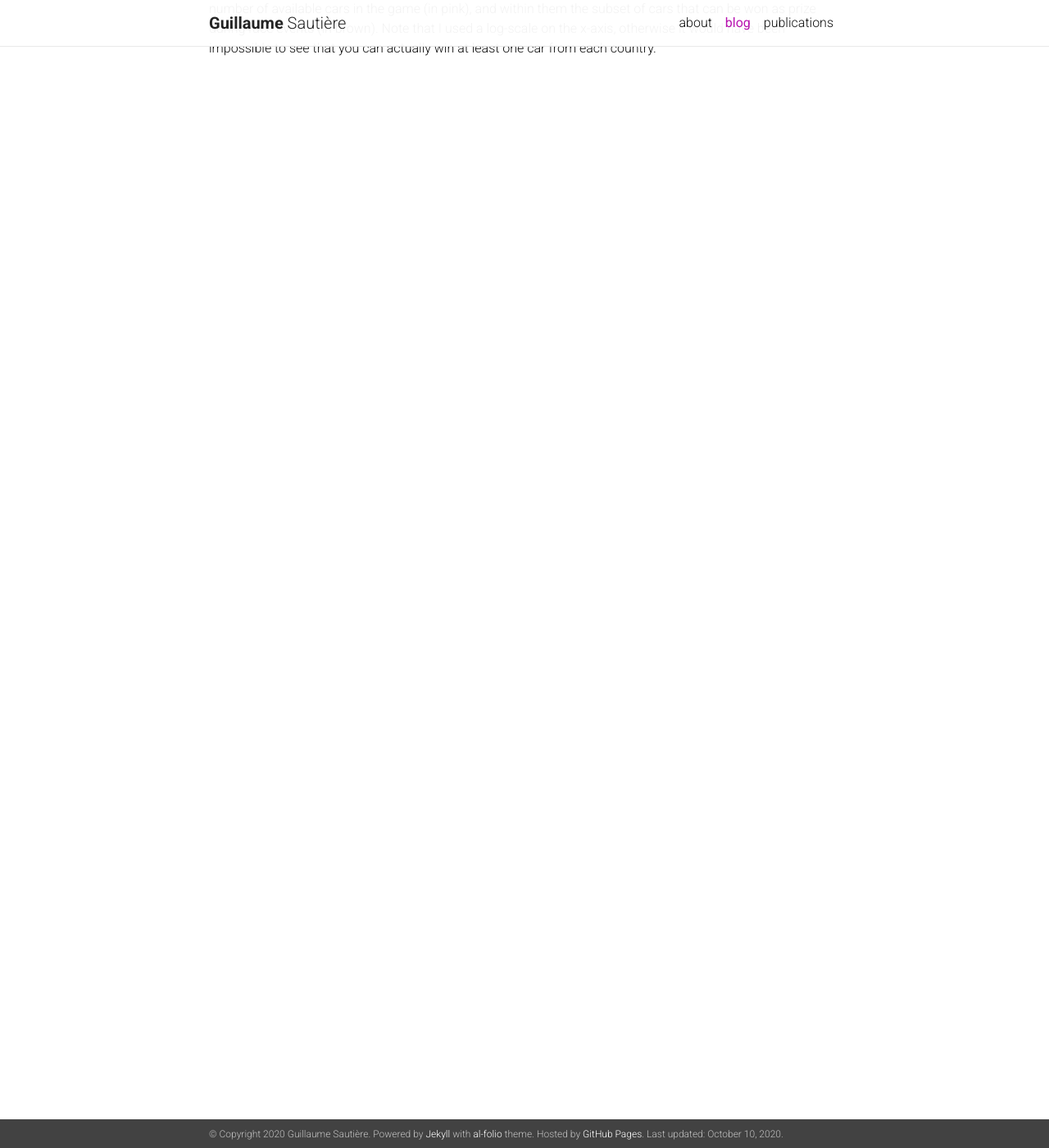
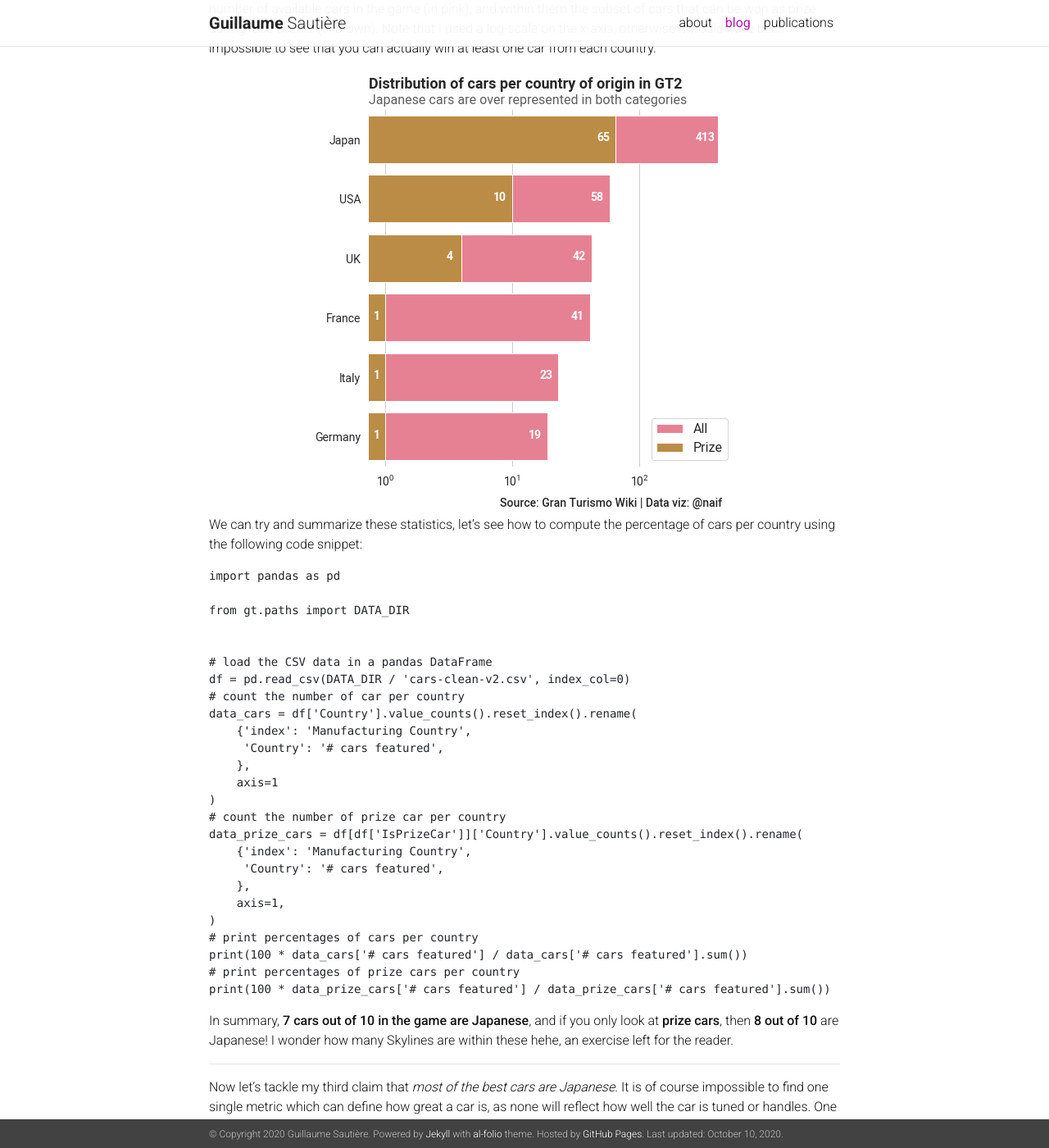
Before and after one commit to naifrec/naifrec.github.io, a Jekyll site: the page built from _posts/2020-10-05-gran-turismo-2.md, in a window 1280 px wide and 1400 px high, scrolled down 3052 px. Shown: the whole window at 82% size. Built offline with Jekyll 4.4.1, drawn with Linux system fonts in a browser that asks for light colours; nearby versions of some CDN libraries; a style sheet for code colours, icons or effects is not loaded; some of the changed text lies outside the part shown.

Commit message:
add text to gt2 blog

```diff
--- a/_posts/2020-10-05-gran-turismo-2.md
+++ b/_posts/2020-10-05-gran-turismo-2.md
@@ -32,10 +32,109 @@ This time around, I challenged myself not to use overpowered cars like I used to
 
 ***
 
-As I wanted to back up my claim with data, I went through the effort of scraping the car list from [GT wiki website](https://gran-turismo.fandom.com/wiki/Gran_Turismo_2/Car_List), clean it up and make it usable for data analysis. I hereby present you [GT scrape](https://github.com/naifrec/gt-scrape), a small python project I built which uses beautifulsoup for scraping, a lot of regex magic for cleaning up, and finally pandas to process and analyze data. I am hosting [the cleaned up data on dropbox](https://www.dropbox.com/sh/aghqvta3wl0adri/AABQc85oMTnrTcDpycBZzsg4a?dl=0) if you want to have a go at it yourself. For now, using this data, we are going to address 3 of my claims:
+As I wanted to back up my claim with data, I went through the effort of scraping the car list from [GT wiki website](https://gran-turismo.fandom.com/wiki/Gran_Turismo_2/Car_List), clean it up and make it usable for data analysis. I hereby present you [GT scrape](https://github.com/naifrec/gt-scrape), a small python project I built which uses beautifulsoup for scraping, a lot of regex magic for cleaning up, and finally pandas to process and analyze data. I am hosting [the cleaned up data on dropbox](https://www.dropbox.com/sh/aghqvta3wl0adri/AABQc85oMTnrTcDpycBZzsg4a?dl=0) if you want to have a go at it yourself. For now, using this data, we are going to address 4 of my claims:
 1. most cars are Japanese
 2. most prize cars are Japenese
 3. most of the best cars are Japanese (and we will take the time to define what "best" means
 4. most cars are from the 90's
 
 For the first two claim, I made the following figure, [using this code](https://github.com/naifrec/gt-scrape/blob/main/gt/plots/car_distribution.py). It shows, for each country of origin, the number of available cars in the game (in pink), and within them the subset of cars that can be won as prize during race events (in brown). Note that I used a log-scale on the x-axis, otherwise it would have been impossible to see that you can actually win at least one car from each country.
+
+<div class="row mt-3" >
+    <div class="col-sm mt-3 mt-md-0" style="text-align: center;">
+        <img class="img-fluid rounded" src="{{ site.baseurl }}/assets/img/distribution-of-cars-log.png">
+    </div>
+</div>
+
+We can try and summarize these statistics, let's see how to compute the percentage of cars per country using the following code snippet:
+
+{% highlight python %}
+import pandas as pd
+
+from gt.paths import DATA_DIR
+
+
+# load the CSV data in a pandas DataFrame
+df = pd.read_csv(DATA_DIR / 'cars-clean-v2.csv', index_col=0)
+# count the number of car per country
+data_cars = df['Country'].value_counts().reset_index().rename(
+    {'index': 'Manufacturing Country',
+     'Country': '# cars featured',
+    },
+    axis=1
+)
+# count the number of prize car per country
+data_prize_cars = df[df['IsPrizeCar']]['Country'].value_counts().reset_index().rename(
+    {'index': 'Manufacturing Country',
+     'Country': '# cars featured',
+    },
+    axis=1,
+)
+# print percentages of cars per country
+print(100 * data_cars['# cars featured'] / data_cars['# cars featured'].sum())
+# print percentages of prize cars per country
+print(100 * data_prize_cars['# cars featured'] / data_prize_cars['# cars featured'].sum())
+
+{% endhighlight %}
+
+In summary, **7 cars out of 10 in the game are Japanese**, and if you only look at **prize cars**, then **8 out of 10** are Japanese! I wonder how many Skylines are within these hehe, an exercise left for the reader.
+
+***
+
+
+Now let's tackle my third claim that *most of the best cars are Japanese*. It is of course impossible to find one single metric which can define how great a car is, as none will reflect how well the car is tuned or handles. One car could have the highest power, yet suck because too heavy or tuned poorly, as in too soft suspensions, too long gear ratios, etc. For this exercise though, we will use one metric which is a good predictor of a car's performance (assuming handling and tuning): power to weight ratio (kg per brake horse power). The lower this number is, the more powerful is the car, as it literally counts how much mass does each horse power have to move, lower meaning it will be easier to get that car moving.
+
+{% highlight python %}
+columns = ['Name', 'Max Power', 'Weight', 'Power/Weight Ratio']
+top = df.sort_values(by='Power/Weight Ratio').head(12)
+top = top.reset_index()
+top.drop('index', axis=1, inplace=True)
+top.index += 1
+with open('max-power.md', 'w') as handle:
+    top[columns].to_markdown(handle)
+
+fig, axes = plt.subplots(nrows=4, ncols=3, figsize=(12, 12))
+
+for n, (_, car) in enumerate(top.iterrows()):
+    i = n // 3
+    j = n % 3
+    ax = axes[i, j]
+
+    filepath = DATA_DIR / 'images' / car['ImagePath']
+    image = plt.imread(filepath)
+    ax.imshow(image)
+    ax.text(10, 30, f'{n+1}', color='white', size=24)
+    ax.axis('off')
+
+plt.tight_layout()
+plt.show()
+{% endhighlight %}
+
+|    | Name                               | Power (bhp) | Weight (kg) |   Power/Weight Ratio |
+|---:|:-----------------------------------|------------:|------------:|---------------------:|
+|  1 | Suzuki Escudo Pikes Peak Version   |         981 |         800 |                 0.82 |
+|  2 | Nissan HKS Drag 180SX              |        1011 |         980 |                 0.97 |
+|  3 | Suzuki Cultus Pikes Peak Version   |         788 |         873 |                 1.11 |
+|  4 | Toyota GT-ONE Race Car (TS020) '99 |         765 |         900 |                 1.18 |
+|  5 | TVR Speed 12                       |         807 |         950 |                 1.18 |
+|  6 | Nissan HKS R33 Drag GT-R           |        1011 |        1280 |                 1.27 |
+|  7 | Toyota GT-ONE Race Car (TS020) '98 |         672 |         900 |                 1.34 |
+|  8 | Venturi Atlantique 600 LM          |         705 |         960 |                 1.36 |
+|  9 | TVR Cerbera LM Edition             |         624 |         890 |                 1.43 |
+| 10 | Honda CR-X del Sol LM Edition      |         617 |         890 |                 1.44 |
+| 11 | Lotus Elise GT1                    |         613 |         900 |                 1.47 |
+| 12 | Toyota GT-ONE Road Car (TS020) '98 |         593 |         900 |                 1.52 |
+{:.table}
+
+<div class="row mt-3" >
+    <div class="col-sm mt-3 mt-md-0" style="text-align: center;">
+        <img class="img-fluid rounded" src="{{ site.baseurl }}/assets/img/top12.png">
+    </div>
+</div>
+
+
+First of all, the limitation of picking a single metric to define how good a car is should jump to the GT amateur's eyes, because god knows how terrible these drag cars are. They handle like a potatoe, and are only remnants of an abandonned drag mode.
+
+If we forget about these two cars for a moment however, the rest of the ranking seems quite truthful. Unsurprisingly we find the **Suzuki Escudo Pikes Peak at the top**, with 0.82 kg per bhp (far better than any other cars, which makes it so overpowered). **Only 4 cars out of the top 12 are non-Japanese**: the British TVR Speed 12, TVR Cerbera LM Edition and Lotus Elise GT1, and the French Venturi Atlantique 600 LM. I lol'ed at the fact that the Toyota GT-One appears 3 times in the top 12, did we really need both the '98 and the '99 race car models?
+
+Finally, interesting to note that it may be worth grinding for the gold in License B early in game, as you will be rewarded the 10th best car in the game, the Honda CR-X del Sol LM Edition.
```
Also changed, not shown: assets/img/distribution-of-cars-log.png (added), assets/img/top12.png (added).
